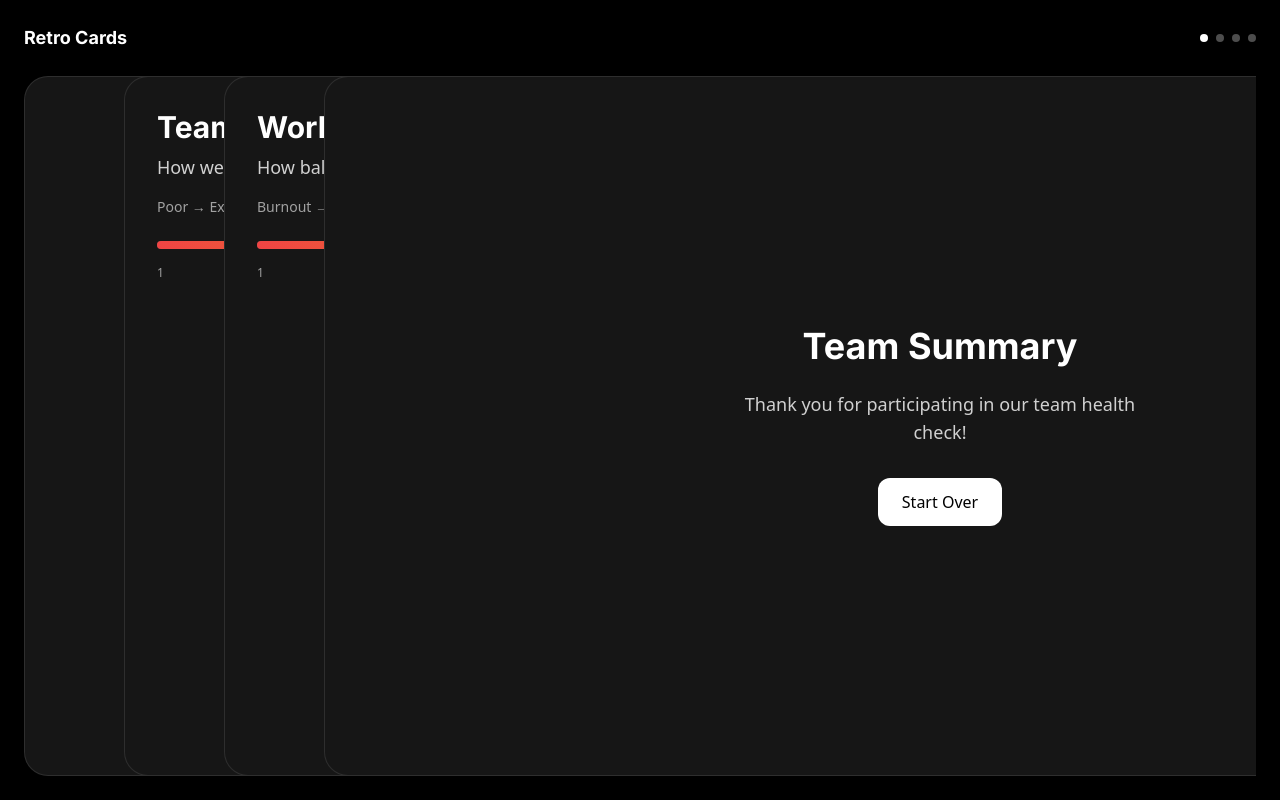
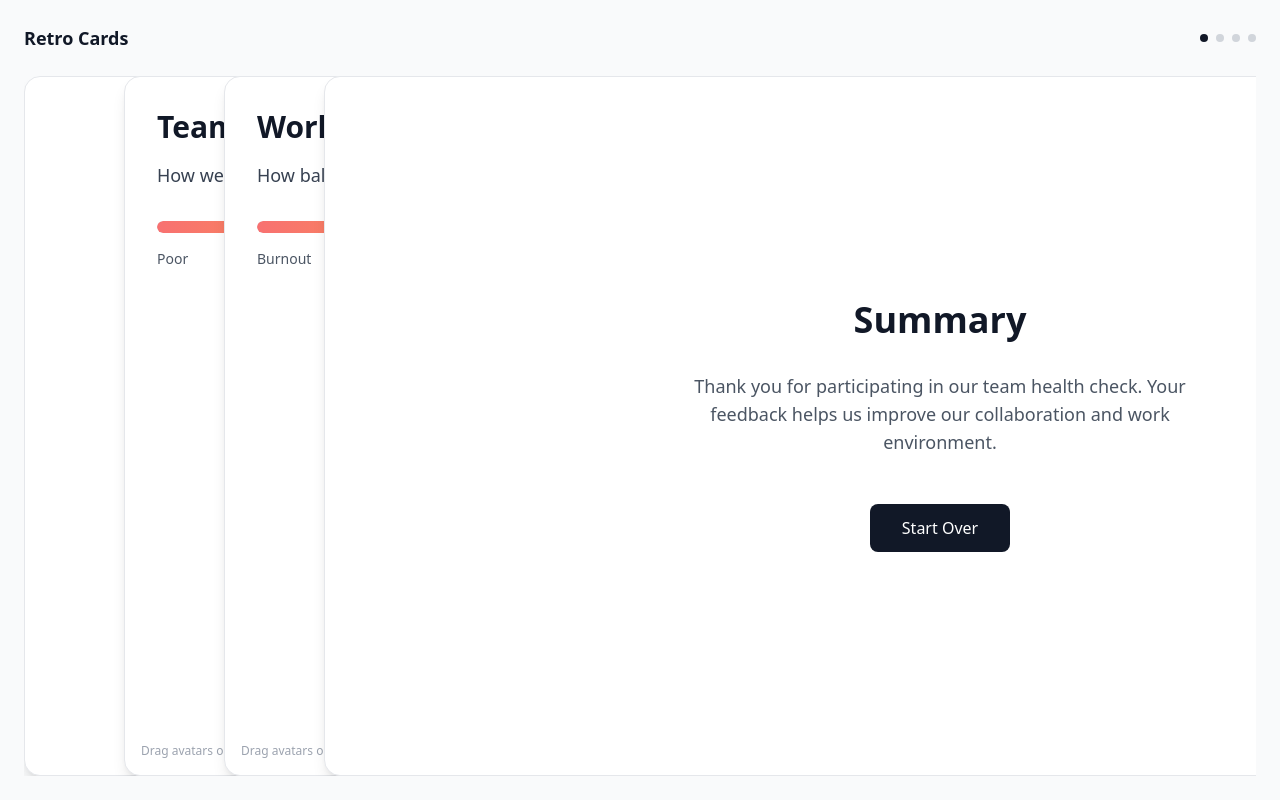
Before and after one commit to Aeffchen-dev/retro-cards-9f129825, a React (Vite) app: page / in a window 1280 px wide. Built offline with nearby package versions, Linux system fonts and the light colour scheme.

Commit message:
Fix: Update retro cards component
The retro cards component was not displaying as expected and has been updated to better match the GitHub project.

```diff
--- a/src/components/RetroCards.tsx
+++ b/src/components/RetroCards.tsx
@@ -19,12 +19,12 @@ const RetroCards: React.FC = () => {
     Record<number, MemojisPosition>
   >({
     1: {
-      niklas: { x: window.innerWidth <= 768 ? 248 : 380, y: window.innerWidth <= 768 ? 64 : 120 },
-      jana: { x: window.innerWidth <= 768 ? 248 : 380, y: window.innerWidth <= 768 ? 136 : 192 }
+      niklas: { x: typeof window !== "undefined" ? (window.innerWidth <= 768 ? 248 : 380) : 280, y: typeof window !== "undefined" ? (window.innerWidth <= 768 ? 64 : 120) : 64 },
+      jana: { x: typeof window !== "undefined" ? (window.innerWidth <= 768 ? 248 : 380) : 280, y: typeof window !== "undefined" ? (window.innerWidth <= 768 ? 136 : 192) : 136 }
     },
     2: {
-      niklas: { x: window.innerWidth <= 768 ? 248 : 380, y: window.innerWidth <= 768 ? 64 : 120 },
-      jana: { x: window.innerWidth <= 768 ? 248 : 380, y: window.innerWidth <= 768 ? 136 : 192 }
+      niklas: { x: typeof window !== "undefined" ? (window.innerWidth <= 768 ? 248 : 380) : 280, y: typeof window !== "undefined" ? (window.innerWidth <= 768 ? 64 : 120) : 64 },
+      jana: { x: typeof window !== "undefined" ? (window.innerWidth <= 768 ? 248 : 380) : 280, y: typeof window !== "undefined" ? (window.innerWidth <= 768 ? 136 : 192) : 136 }
     },
   });
 
@@ -39,10 +39,14 @@ const RetroCards: React.FC = () => {
   } | null>(null);
 
   // State for viewport height
-  const [viewportHeight, setViewportHeight] = useState(window.innerHeight);
+  const [viewportHeight, setViewportHeight] = useState(
+    typeof window !== "undefined" ? window.innerHeight : 767,
+  );
 
   // State for mobile detection
-  const [isMobile, setIsMobile] = useState(window.innerWidth <= 768);
+  const [isMobile, setIsMobile] = useState(
+    typeof window !== "undefined" ? window.innerWidth <= 768 : false,
+  );
 
   // State for editable post-it notes
   const [postItTexts, setPostItTexts] = useState({
@@ -57,37 +61,39 @@ const RetroCards: React.FC = () => {
       setIsMobile(window.innerWidth <= 768);
     };
 
-    window.addEventListener("resize", handleResize);
-    return () => window.removeEventListener("resize", handleResize);
+    if (typeof window !== "undefined") {
+      window.addEventListener("resize", handleResize);
+      return () => window.removeEventListener("resize", handleResize);
+    }
   }, []);
 
   const cards = [
     {
       id: 0,
       type: "intro",
-      title: "Retro Cards",
-      subtitle: "Interactive Team Health Check",
-      content: "Swipe through the cards to explore team dynamics and health metrics.",
+      title: "RETRO CARDS",
+      subtitle: "Team Health Check",
+      description: "A simple way to visualize team health and collaboration.",
     },
     {
       id: 1,
       type: "health-check",
       title: "Team Collaboration",
       question: "How well does our team collaborate?",
-      scale: "Poor → Excellent",
+      scale: ["Poor", "Excellent"],
     },
     {
       id: 2,
       type: "health-check",
       title: "Work-Life Balance",
       question: "How balanced do you feel?",
-      scale: "Burnout → Perfect Balance",
+      scale: ["Burnout", "Perfect Balance"],
     },
     {
       id: 3,
       type: "summary",
-      title: "Team Summary",
-      content: "Thank you for participating in our team health check!",
+      title: "Summary",
+      content: "Thank you for participating in our team health check. Your feedback helps us improve our collaboration and work environment.",
     },
   ];
 
@@ -185,7 +191,7 @@ const RetroCards: React.FC = () => {
         document.removeEventListener('touchend', handleTouchEnd);
       };
     }
-  }, [draggingMemoji]);
+  }, [draggingMemoji, isMobile]);
 
   const handlePostItChange = (person: "niklas" | "jana", text: string) => {
     setPostItTexts(prev => ({ ...prev, [person]: text }));
@@ -207,18 +213,25 @@ const RetroCards: React.FC = () => {
             transform: `translateX(${offset + currentTranslate}px)`,
           }}
         >
-          <div className="h-full bg-retro-card-bg rounded-3xl p-8 md:p-12 flex flex-col justify-center items-center text-center border border-retro-white/10">
-            <h1 className="text-4xl md:text-6xl font-bold text-retro-white mb-4 font-inter">
+          <div className="h-full bg-white rounded-2xl p-8 md:p-16 flex flex-col justify-center items-center text-center shadow-lg border border-gray-200">
+            <h1 className="text-4xl md:text-6xl font-bold text-gray-900 mb-4 tracking-wide">
               {card.title}
             </h1>
-            <h2 className="text-xl md:text-2xl text-retro-white/80 mb-6">
+            <h2 className="text-xl md:text-2xl text-gray-600 mb-8 font-medium">
               {card.subtitle}
             </h2>
-            <p className="text-lg text-retro-white/60 max-w-md">
-              {card.content}
+            <p className="text-base md:text-lg text-gray-500 max-w-md leading-relaxed">
+              {card.description}
             </p>
-            <div className="mt-8 text-retro-white/40 text-sm">
-              Swipe to continue →
+            <div className="mt-12 flex space-x-2">
+              {cards.map((_, i) => (
+                <div
+                  key={i}
+                  className={`w-2 h-2 rounded-full transition-colors ${
+                    i === currentCard ? "bg-gray-900" : "bg-gray-300"
+                  }`}
+                />
+              ))}
             </div>
           </div>
         </div>
@@ -236,26 +249,27 @@ const RetroCards: React.FC = () => {
             transform: `translateX(${offset + currentTranslate}px)`,
           }}
         >
-          <div className="h-full bg-retro-card-bg rounded-3xl p-6 md:p-8 border border-retro-white/10 relative overflow-hidden">
-            <div className="mb-6">
-              <h2 className="text-2xl md:text-3xl font-bold text-retro-white mb-2 font-inter">
+          <div className="h-full bg-white rounded-2xl p-6 md:p-8 shadow-lg border border-gray-200 relative overflow-hidden">
+            <div className="mb-8">
+              <h2 className="text-2xl md:text-3xl font-bold text-gray-900 mb-4">
                 {card.title}
               </h2>
-              <p className="text-lg text-retro-white/80 mb-4">{card.question}</p>
-              <div className="text-sm text-retro-white/60">{card.scale}</div>
+              <p className="text-lg text-gray-700 mb-6">{card.question}</p>
             </div>
 
             {/* Health Check Scale */}
             <div className="mb-8">
-              <div className="h-2 bg-retro-white/20 rounded-full mb-4">
-                <div className="h-full bg-gradient-to-r from-red-500 via-yellow-500 to-green-500 rounded-full"></div>
+              <div className="h-3 bg-gray-200 rounded-full mb-4 relative overflow-hidden">
+                <div className="h-full bg-gradient-to-r from-red-400 via-yellow-400 to-green-400 rounded-full"></div>
               </div>
-              <div className="flex justify-between text-xs text-retro-white/60">
+              <div className="flex justify-between text-sm text-gray-600">
+                <span>{card.scale[0]}</span>
                 <span>1</span>
                 <span>2</span>
                 <span>3</span>
                 <span>4</span>
                 <span>5</span>
+                <span>{card.scale[1]}</span>
               </div>
             </div>
 
@@ -265,7 +279,7 @@ const RetroCards: React.FC = () => {
                 <img
                   src={memojiNiklas}
                   alt="Niklas"
-                  className="absolute w-12 h-12 cursor-grab active:cursor-grabbing select-none"
+                  className="absolute w-10 h-10 md:w-12 md:h-12 cursor-grab active:cursor-grabbing select-none rounded-full"
                   style={{
                     left: memojisPositions[card.id].niklas.x,
                     top: memojisPositions[card.id].niklas.y,
@@ -278,7 +292,7 @@ const RetroCards: React.FC = () => {
                 <img
                   src={memojiJana}
                   alt="Jana"
-                  className="absolute w-12 h-12 cursor-grab active:cursor-grabbing select-none"
+                  className="absolute w-10 h-10 md:w-12 md:h-12 cursor-grab active:cursor-grabbing select-none rounded-full"
                   style={{
                     left: memojisPositions[card.id].jana.x,
                     top: memojisPositions[card.id].jana.y,
@@ -292,25 +306,30 @@ const RetroCards: React.FC = () => {
             )}
 
             {/* Post-it Notes */}
-            <div className="absolute bottom-4 right-4 space-y-2">
-              <div className="bg-retro-post-it p-2 rounded transform rotate-2 shadow-lg">
+            <div className="absolute bottom-4 right-4 space-y-3">
+              <div className="bg-yellow-200 p-2 rounded-sm transform rotate-2 shadow-md border border-yellow-300">
                 <input
                   type="text"
                   value={postItTexts.niklas}
                   onChange={(e) => handlePostItChange("niklas", e.target.value)}
-                  className="bg-transparent text-black text-sm font-medium outline-none w-16"
+                  className="bg-transparent text-gray-800 text-sm font-medium outline-none w-16 text-center"
                   maxLength={12}
                 />
               </div>
-              <div className="bg-retro-post-it p-2 rounded transform -rotate-1 shadow-lg">
+              <div className="bg-yellow-200 p-2 rounded-sm transform -rotate-1 shadow-md border border-yellow-300">
                 <input
                   type="text"
                   value={postItTexts.jana}
                   onChange={(e) => handlePostItChange("jana", e.target.value)}
-                  className="bg-transparent text-black text-sm font-medium outline-none w-16"
+                  className="bg-transparent text-gray-800 text-sm font-medium outline-none w-16 text-center"
                   maxLength={12}
                 />
               </div>
+            </div>
+
+            {/* Navigation hint */}
+            <div className="absolute bottom-4 left-4 text-gray-400 text-xs">
+              Drag avatars on the scale
             </div>
           </div>
         </div>
@@ -328,16 +347,16 @@ const RetroCards: React.FC = () => {
             transform: `translateX(${offset + currentTranslate}px)`,
           }}
         >
-          <div className="h-full bg-retro-card-bg rounded-3xl p-8 md:p-12 flex flex-col justify-center items-center text-center border border-retro-white/10">
-            <h2 className="text-3xl md:text-4xl font-bold text-retro-white mb-6 font-inter">
+          <div className="h-full bg-white rounded-2xl p-8 md:p-16 flex flex-col justify-center items-center text-center shadow-lg border border-gray-200">
+            <h2 className="text-3xl md:text-4xl font-bold text-gray-900 mb-8">
               {card.title}
             </h2>
-            <p className="text-lg text-retro-white/80 mb-8 max-w-md">
+            <p className="text-base md:text-lg text-gray-600 mb-12 max-w-lg leading-relaxed">
               {card.content}
             </p>
             <button
               onClick={() => setCurrentCard(0)}
-              className="px-6 py-3 bg-retro-white text-retro-black rounded-lg font-medium hover:bg-retro-white/90 transition-colors"
+              className="px-8 py-3 bg-gray-900 text-white rounded-lg font-medium hover:bg-gray-800 transition-colors"
             >
               Start Over
             </button>
@@ -349,12 +368,12 @@ const RetroCards: React.FC = () => {
 
   return (
     <div
-      className="min-h-screen bg-retro-black flex flex-col"
+      className="min-h-screen bg-gray-50 flex flex-col"
       style={{ height: `${viewportHeight}px` }}
     >
       {/* Header */}
       <div className="flex justify-between items-center p-4 md:p-6">
-        <div className="text-retro-white font-inter font-bold text-lg">
+        <div className="text-gray-900 font-bold text-lg">
           Retro Cards
         </div>
         <div className="flex space-x-2">
@@ -362,7 +381,7 @@ const RetroCards: React.FC = () => {
             <div
               key={index}
               className={`w-2 h-2 rounded-full transition-colors ${
-                index === currentCard ? "bg-retro-white" : "bg-retro-white/30"
+                index === currentCard ? "bg-gray-900" : "bg-gray-300"
               }`}
             />
           ))}
--- a/src/index.css
+++ b/src/index.css
@@ -4,55 +4,49 @@
 @tailwind components;
 @tailwind utilities;
 
-/* Retro Cards Design System - Inspired by vintage aesthetics */
+/* Simple, clean design system matching the original */
 
 @layer base {
   :root {
-    /* Retro Cards specific colors */
-    --retro-black: 0 0% 0%;
-    --retro-card-bg: 0 0% 8.6%;
-    --retro-white: 0 0% 100%;
-    --retro-post-it: 48 86% 78%;
+    /* Light, minimal theme */
+    --background: 0 0% 100%;
+    --foreground: 0 0% 9%;
 
-    /* Dark retro theme as primary */
-    --background: 0 0% 0%;
-    --foreground: 0 0% 100%;
+    --card: 0 0% 100%;
+    --card-foreground: 0 0% 9%;
 
-    --card: 0 0% 8.6%;
-    --card-foreground: 0 0% 100%;
+    --popover: 0 0% 100%;
+    --popover-foreground: 0 0% 9%;
 
-    --popover: 0 0% 8.6%;
-    --popover-foreground: 0 0% 100%;
+    --primary: 0 0% 9%;
+    --primary-foreground: 0 0% 98%;
 
-    --primary: 0 0% 100%;
-    --primary-foreground: 0 0% 0%;
+    --secondary: 0 0% 96%;
+    --secondary-foreground: 0 0% 9%;
 
-    --secondary: 0 0% 15%;
-    --secondary-foreground: 0 0% 100%;
+    --muted: 0 0% 96%;
+    --muted-foreground: 0 0% 45%;
 
-    --muted: 0 0% 15%;
-    --muted-foreground: 0 0% 70%;
+    --accent: 0 0% 96%;
+    --accent-foreground: 0 0% 9%;
 
-    --accent: 48 86% 78%;
-    --accent-foreground: 0 0% 0%;
+    --destructive: 0 84% 60%;
+    --destructive-foreground: 0 0% 98%;
 
-    --destructive: 0 84.2% 60.2%;
-    --destructive-foreground: 0 0% 100%;
+    --border: 0 0% 90%;
+    --input: 0 0% 90%;
+    --ring: 0 0% 9%;
 
-    --border: 0 0% 15%;
-    --input: 0 0% 15%;
-    --ring: 0 0% 100%;
+    --radius: 0.5rem;
 
-    --radius: 0.75rem;
-
-    --sidebar-background: 0 0% 8.6%;
-    --sidebar-foreground: 0 0% 100%;
-    --sidebar-primary: 0 0% 100%;
-    --sidebar-primary-foreground: 0 0% 0%;
-    --sidebar-accent: 0 0% 15%;
-    --sidebar-accent-foreground: 0 0% 100%;
-    --sidebar-border: 0 0% 15%;
-    --sidebar-ring: 0 0% 100%;
+    --sidebar-background: 0 0% 98%;
+    --sidebar-foreground: 240 5.3% 26.1%;
+    --sidebar-primary: 240 5.9% 10%;
+    --sidebar-primary-foreground: 0 0% 98%;
+    --sidebar-accent: 240 4.8% 95.9%;
+    --sidebar-accent-foreground: 240 5.9% 10%;
+    --sidebar-border: 220 13% 91%;
+    --sidebar-ring: 217.2 91.2% 59.8%;
   }
 
   .dark {
```
